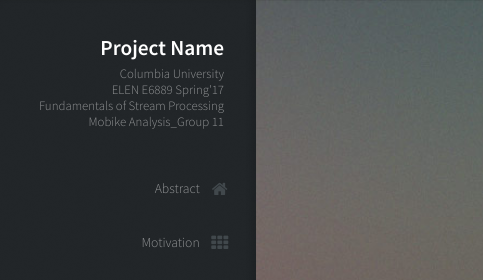
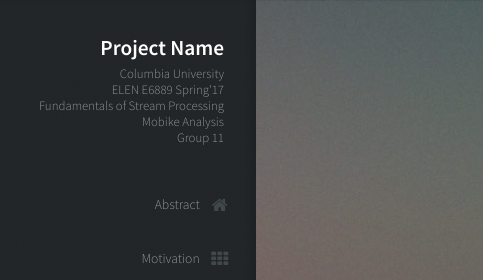
Before and after one commit to yihanzhao2996/Mobike, a plain HTML site: page web/index.html in a window 1280 px wide. Shown: the top 280 px of the page, 0-483 px from the left. Drawn offline with Linux system fonts and the light colour scheme.

Commit message:
index.html

```diff
--- a/web/index.html
+++ b/web/index.html
@@ -28,7 +28,8 @@
 							<p>Columbia University <br>
 								ELEN E6889 Spring'17 <br>
 								Fundamentals of Stream Processing<br>
-								Mobike Analysis_Group 11<br>
+								Mobike Analysis<br>
+								Group 11<br>
 							</p>
 						</div>
 
```
